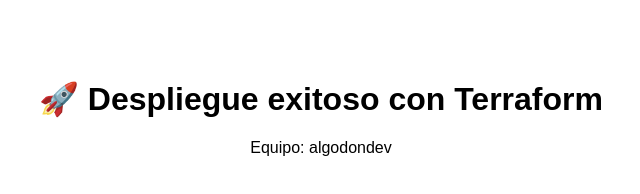
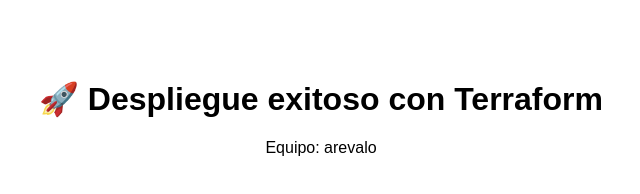
Before and after one commit to algodondev/devsecops-pipeline-lab, a plain HTML site: page infra/website/index.html in a window 1280 px wide. Shown: the full height of the page, 319-959 px from the left. Drawn offline with Linux system fonts and the light colour scheme.

Commit message:
Corregir apellido del equipo

```diff
--- a/infra/website/index.html
+++ b/infra/website/index.html
@@ -3,6 +3,6 @@
 <head><meta charset="UTF-8"><title>DevSecOps Lab</title></head>
 <body style="font-family: sans-serif; text-align:center; margin-top:80px;">
   <h1>🚀 Despliegue exitoso con Terraform</h1>
-  <p>Equipo: algodondev</p>
+  <p>Equipo: arevalo</p>
 </body>
 </html>
```
